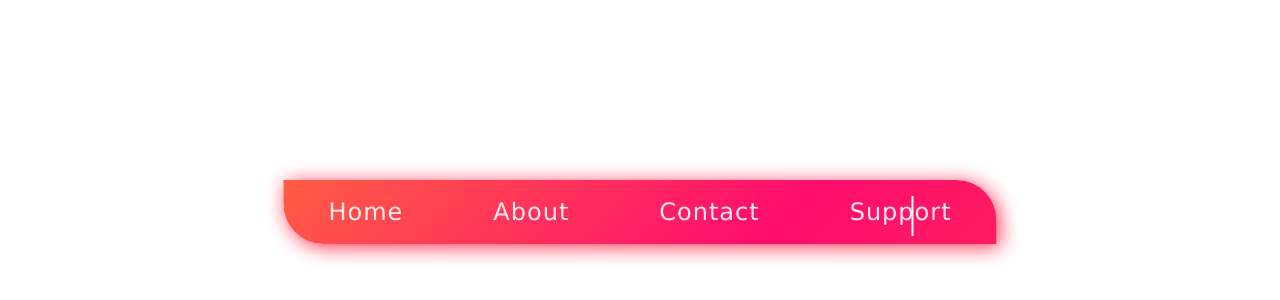
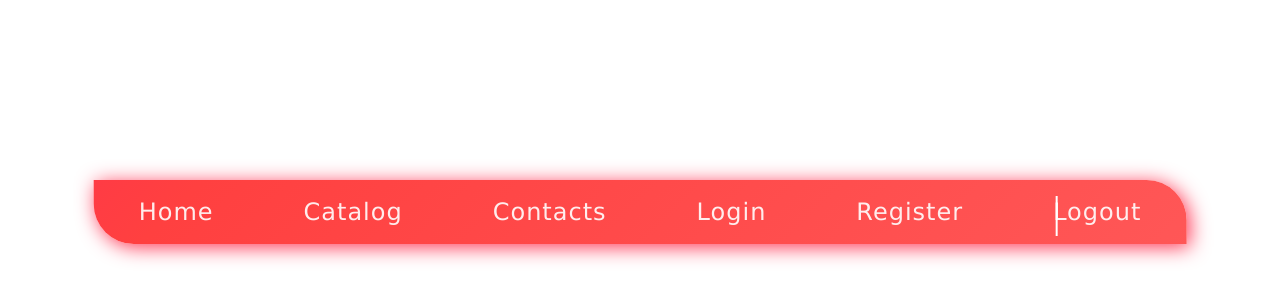
Before and after one commit to instamenta/nft-social-media, a React (Create React App) app: page / in a window 1280 px wide. Shown: the part 188-488 px from the top of the page. Built offline with nearby package versions, Linux system fonts and the light colour scheme.

Commit message:
bug fix and reordering

```diff
--- a/src/components/navbar/navbar.js
+++ b/src/components/navbar/navbar.js
@@ -10,33 +10,38 @@ export const Navbar = () => {
                             <nav>
                                 <ul className="nav-type">
                                     <li>
-                                        <Link to="https://codepen.io/EneergeticTomy/" className="active">
-                                            Home
-                                        </Link>
+                                        <Link to="/" className="active"
+                                        >Home</Link>
                                     </li>
                                     <li>
                                         <Link
-                                            to="https://codepen.io/TomikaBoy/full/LqMpaE"
+                                            to="/catalog"
                                             className="active1"
-                                        >
-                                            About
-                                        </Link>
+                                        >Catalog</Link>
                                     </li>
                                     <li>
                                         <Link
-                                            to="https://codepen.io/"
+                                            to="/contacts"
                                             className="active2"
-                                        >
-                                            Contact
-                                        </Link>
+                                        >Contacts</Link>
                                     </li>
                                     <li>
                                         <Link
-                                            to="https://w3schools.com/"
+                                            to="/user/login"
                                             className="active3"
-                                        >
-                                            Support
-                                        </Link>
+                                        >Login</Link>
+                                    </li>
+                                    <li>
+                                        <Link
+                                            to="/user/register"
+                                            className="active3"
+                                        >Register</Link>
+                                    </li>
+                                    <li>
+                                        <Link
+                                            to="/user/logout"
+                                            className="active3"
+                                        >Logout</Link>
                                     </li>
                                     <div className="line" />
                                 </ul>
```
